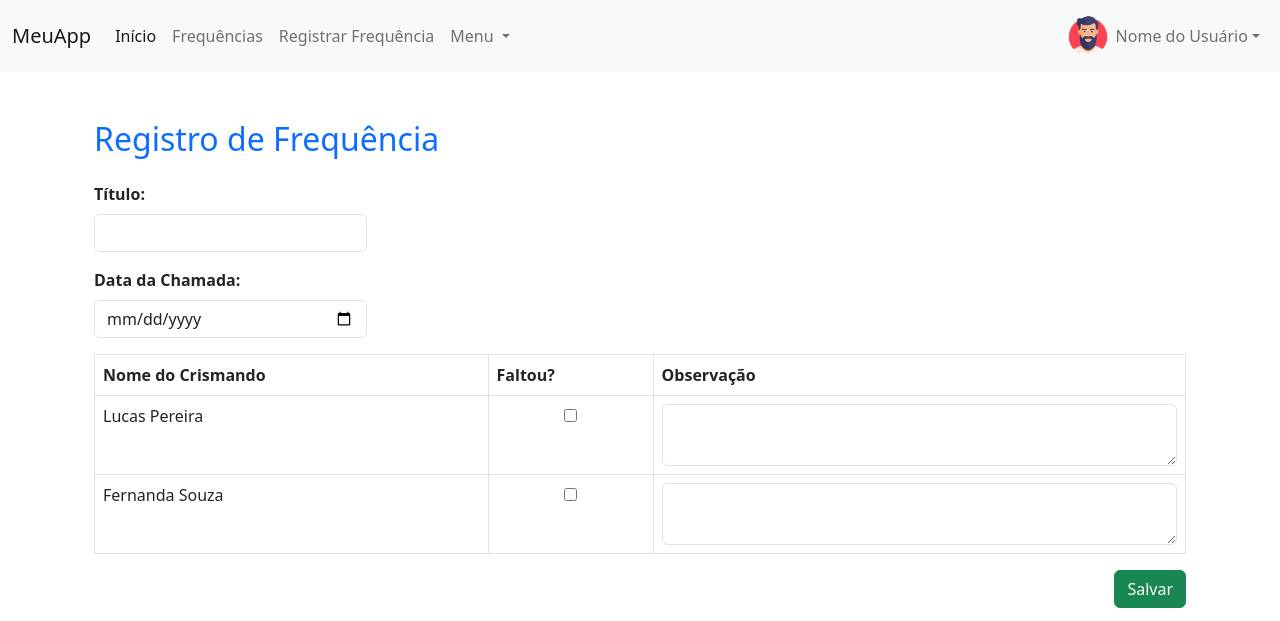
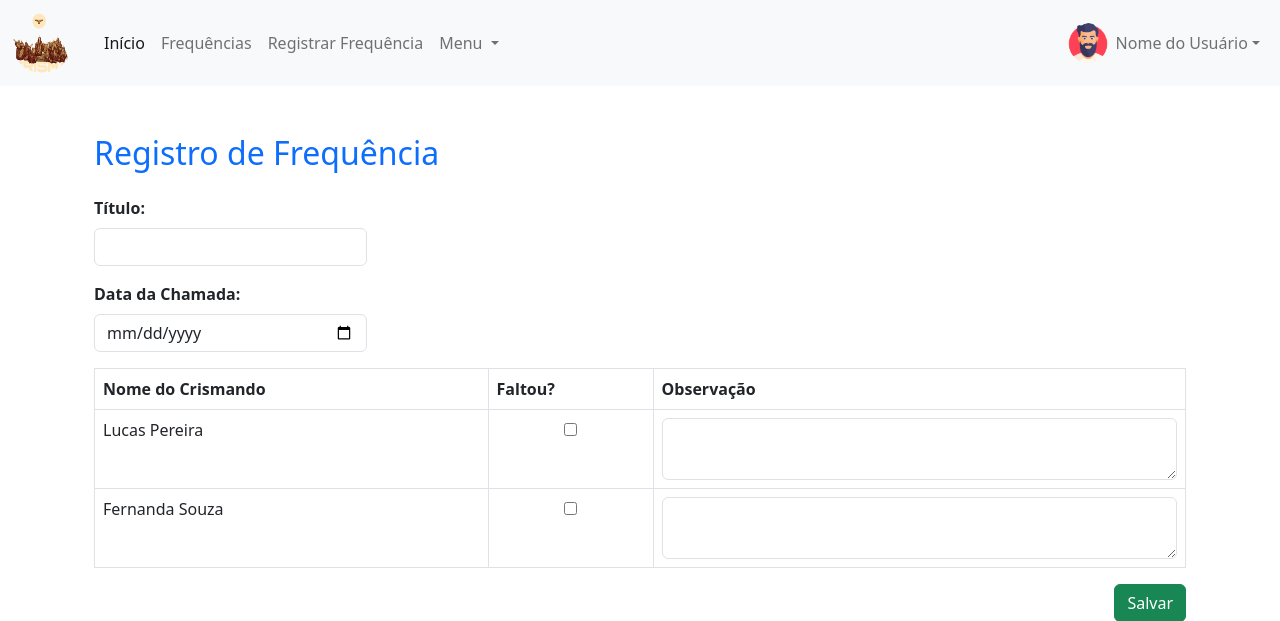
Before and after one commit to joao-victor-73/frequencia.simples, a Flask app: page /fazer_frequencia in a window 1280 px wide. Shown: the top 621 px of the page. Run offline with Flask 3, Linux system fonts and the light colour scheme; data comes from the database, SQL or seed files in the repository; parts of the project's set-up code (start-up, migrations or seed data) failed here and were passed over; some libraries are stand-ins or nearby versions.

Commit message:
organizando imagens

```diff
--- a/templates/base.html
+++ b/templates/base.html
@@ -17,7 +17,9 @@
 
     <nav class="navbar navbar-expand-lg navbar-light bg-light">
         <div class="container-fluid">
-            <a class="navbar-brand" href="{{ url_for('index') }}">MeuApp</a>
+            <a class="navbar-brand" href="{{ url_for('index') }}">
+                <img src="{{ url_for('static', filename='image/logo_new.png') }}" alt="Avatar" class="rounded-circle me-2" width="60" height="60">
+            </a>
             <button class="navbar-toggler" type="button" data-bs-toggle="collapse" data-bs-target="#navbarNav">
                 <span class="navbar-toggler-icon"></span>
             </button>
```
Also changed, not shown: static/image/logo.png (added), static/image/logo_new.png (added), 1 other file.
